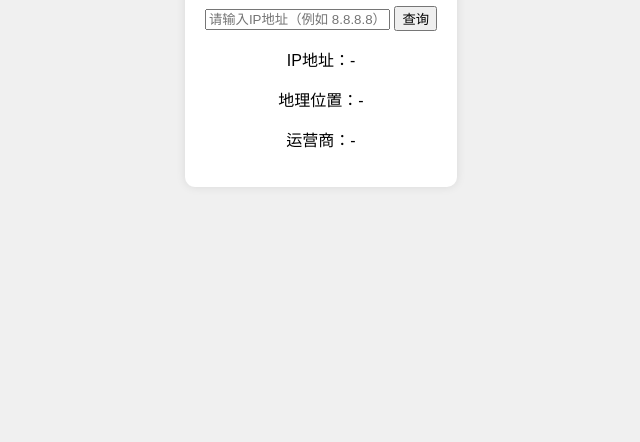
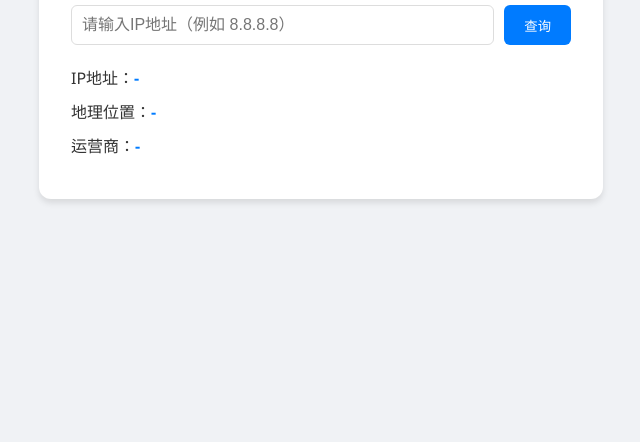
Before and after one commit to GeorgeHCZ/ip-query-site, a plain HTML site: page index.html in a window 1280 px wide. Shown: the part 358-800 px from the top of the page, without its empty margins (319-959 px from the left). Drawn offline with Linux system fonts and the light colour scheme.

Commit message:
Update style.css

```diff
--- a/style.css
+++ b/style.css
@@ -1,16 +1,56 @@
 body {
-    font-family: Arial, sans-serif;
+    font-family: 'Segoe UI', Tahoma, Geneva, Verdana, sans-serif;
     display: flex;
     justify-content: center;
     align-items: center;
-    height: 100vh;
+    min-height: 100vh;
     margin: 0;
-    background-color: #f0f0f0;
+    background: #f0f2f5;
 }
+
 .container {
-    text-align: center;
-    padding: 20px;
     background: white;
-    border-radius: 10px;
-    box-shadow: 0 0 10px rgba(0,0,0,0.1);
+    padding: 2rem;
+    border-radius: 12px;
+    box-shadow: 0 4px 6px rgba(0,0,0,0.1);
+    width: 90%;
+    max-width: 500px;
 }
+
+.search-box {
+    display: flex;
+    gap: 10px;
+    margin: 20px 0;
+}
+
+input {
+    flex: 1;
+    padding: 10px;
+    border: 1px solid #ddd;
+    border-radius: 6px;
+    font-size: 16px;
+}
+
+button {
+    padding: 10px 20px;
+    background: #007bff;
+    border: none;
+    border-radius: 6px;
+    color: white;
+    cursor: pointer;
+    transition: background 0.3s;
+}
+
+button:hover {
+    background: #0056b3;
+}
+
+.result p {
+    margin: 10px 0;
+    color: #333;
+}
+
+.result span {
+    color: #007bff;
+    font-weight: bold;
+}
```
